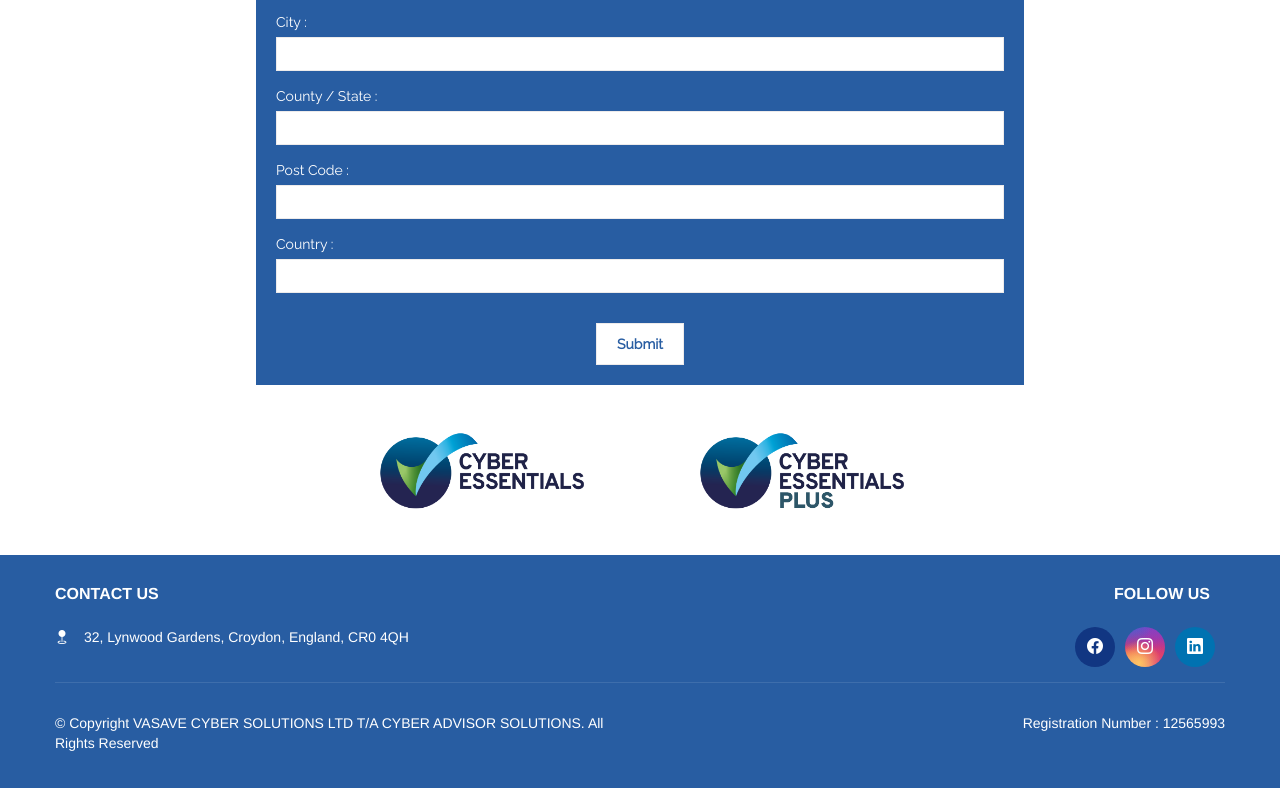
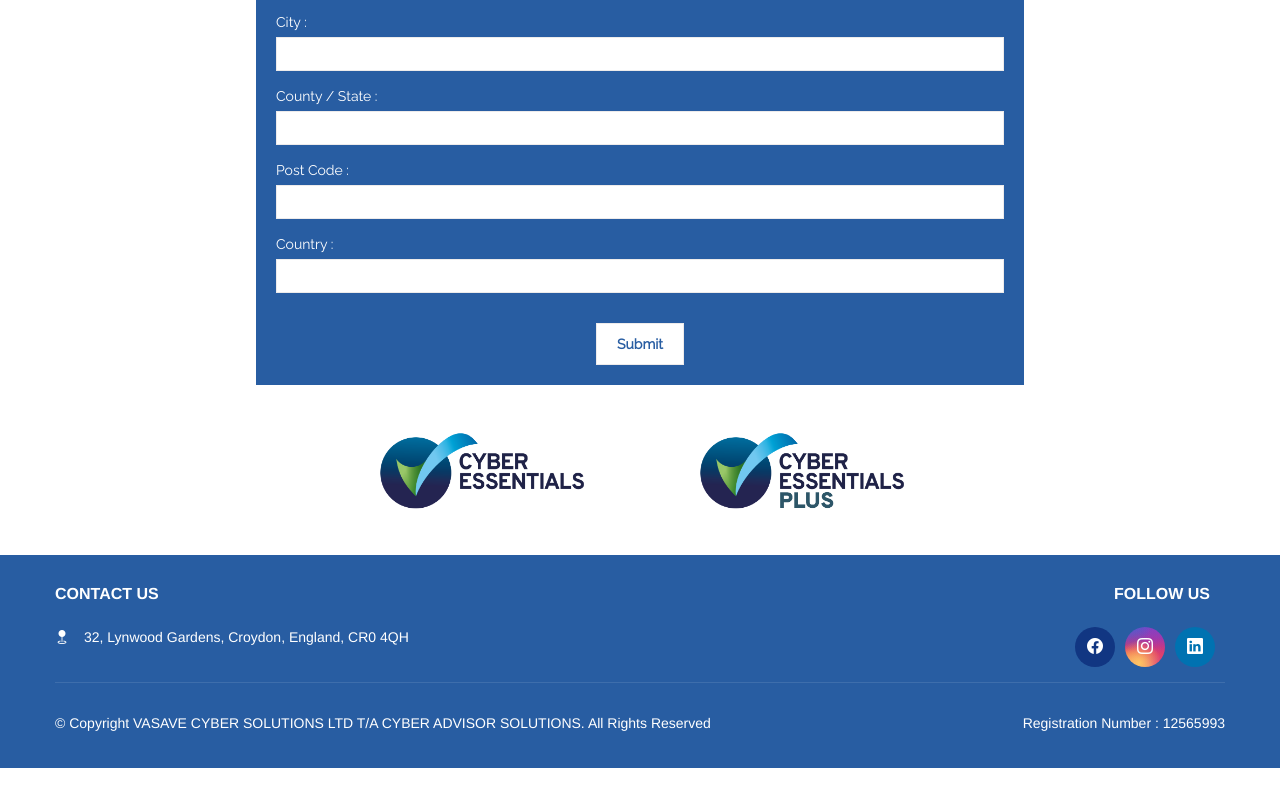
Before and after one commit to Vasave-Dev/cyberadvisor.solutions, a plain HTML site: page index.html in a window 1280 px wide. Shown: the part 1059-1847 px from the top of the page. Drawn offline with nearby package versions, Linux system fonts and the light colour scheme.

Commit message:
Update index.html

```diff
--- a/index.html
+++ b/index.html
@@ -157,8 +157,8 @@
 
         <div class="copyright container">
           <div class="row">
-            <div class="col-md-6 text-left"> © Copyright VASAVE CYBER SOLUTIONS LTD T/A CYBER ADVISOR SOLUTIONS. All Rights Reserved </div>
-            <div class="col-md-6 text-right"> Registration Number : 12565993</div>
+            <div class="col-md-8 text-left"> © Copyright VASAVE CYBER SOLUTIONS LTD T/A CYBER ADVISOR SOLUTIONS. All Rights Reserved </div>
+            <div class="col-md-4 text-right"> Registration Number : 12565993</div>
 
           </div>
 
```
